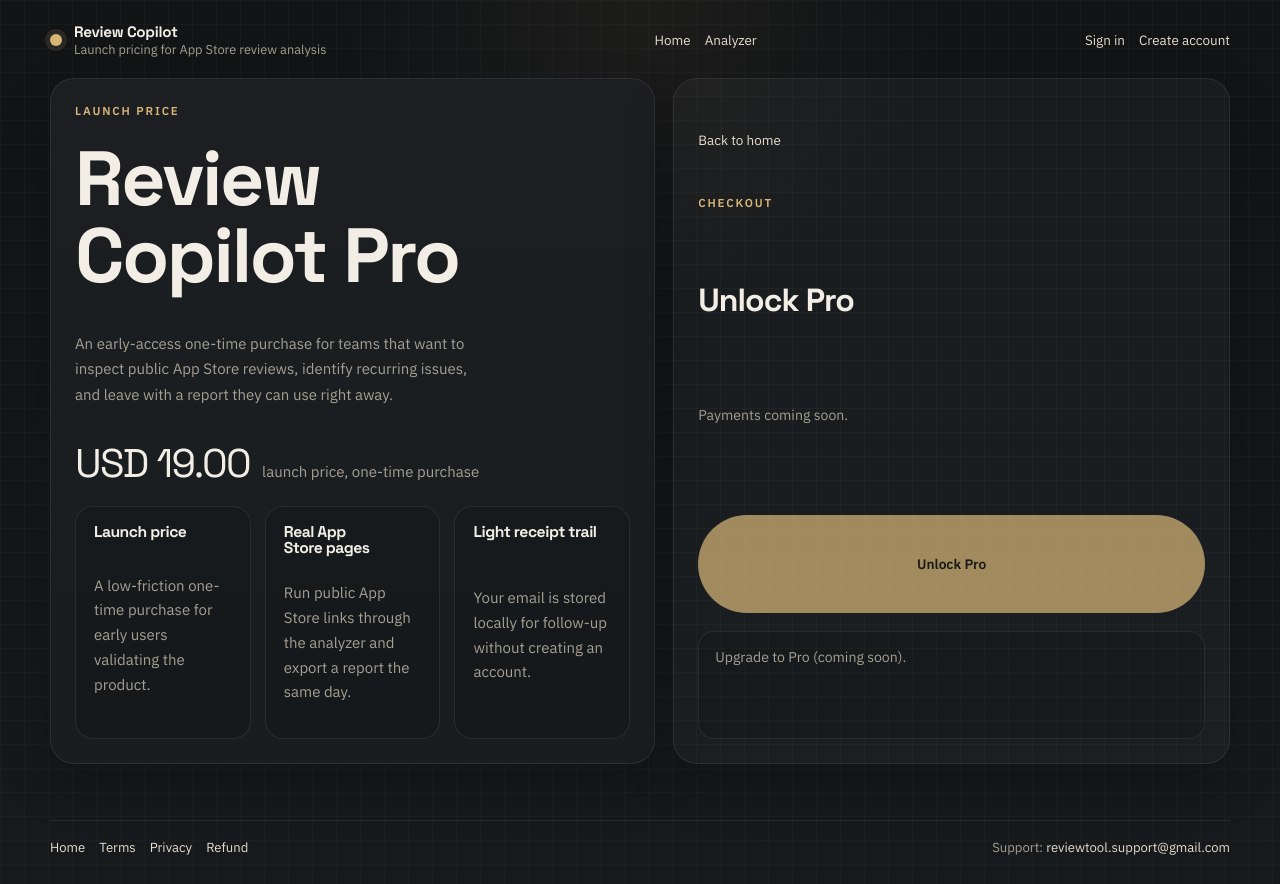
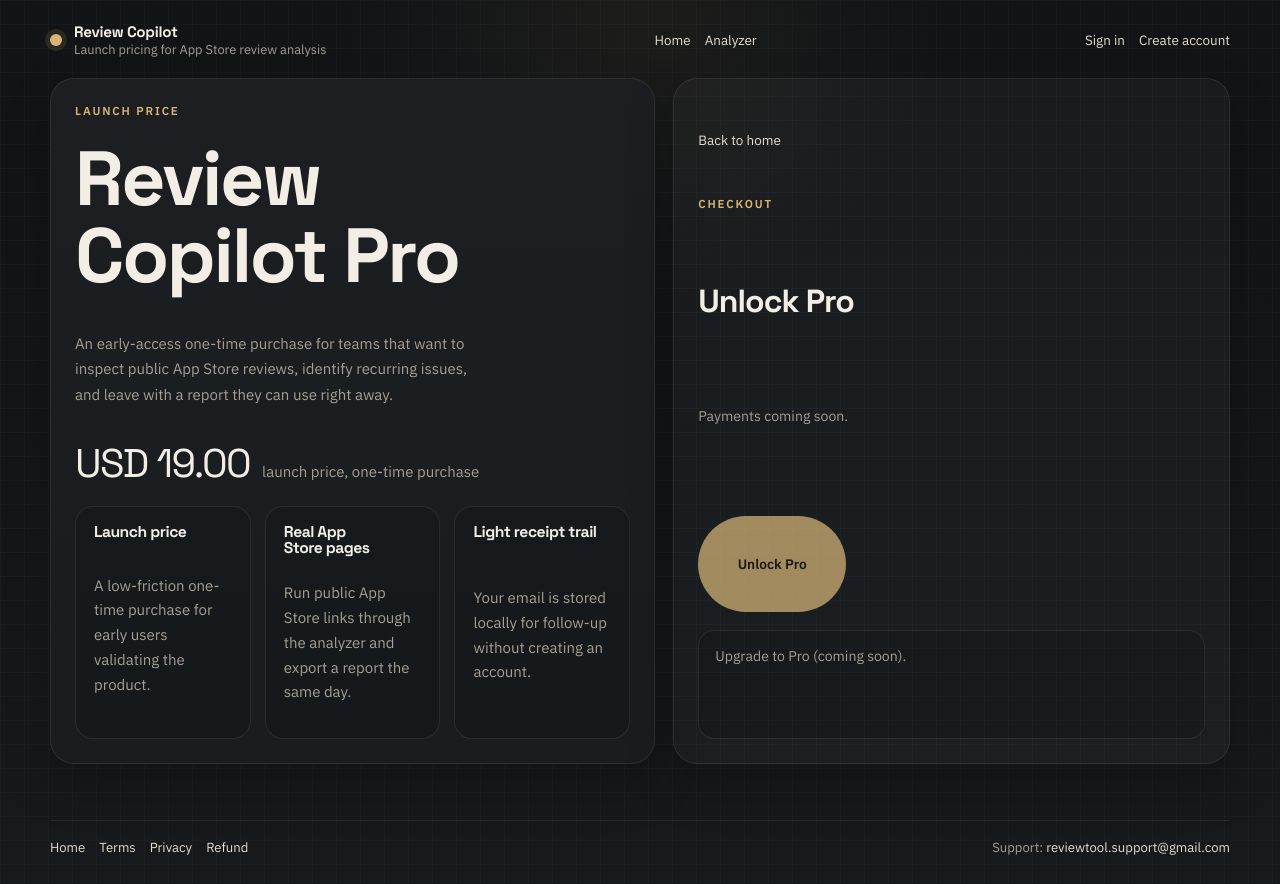
Before and after one commit to dEdwardy/review-intelligence, a Next.js app: page /pricing in a window 1280 px wide. Built offline with nearby package versions, Linux system fonts and the light colour scheme; no server answers.

Commit message:
fix: shrink pricing cta

```diff
--- a/app/globals.css
+++ b/app/globals.css
@@ -409,6 +409,13 @@ button.text-link {
 
 .button--primary:hover {
   background: #e2c58b;
+}
+
+.button--compact {
+  width: fit-content;
+  min-width: 148px;
+  min-height: 40px;
+  padding: 0 14px;
 }
 
 .button--ghost,
--- a/app/pricing/page.jsx
+++ b/app/pricing/page.jsx
@@ -83,7 +83,7 @@ export default async function PricingPage() {
           <div className="eyebrow">Checkout</div>
           <h2>Unlock Pro</h2>
           <p className="hint">Payments coming soon.</p>
-          <button className="button button--primary" type="button" disabled>
+          <button className="button button--primary button--compact" type="button" disabled>
             Unlock Pro
           </button>
           <div className="pricing-note">Upgrade to Pro (coming soon).</div>
```
